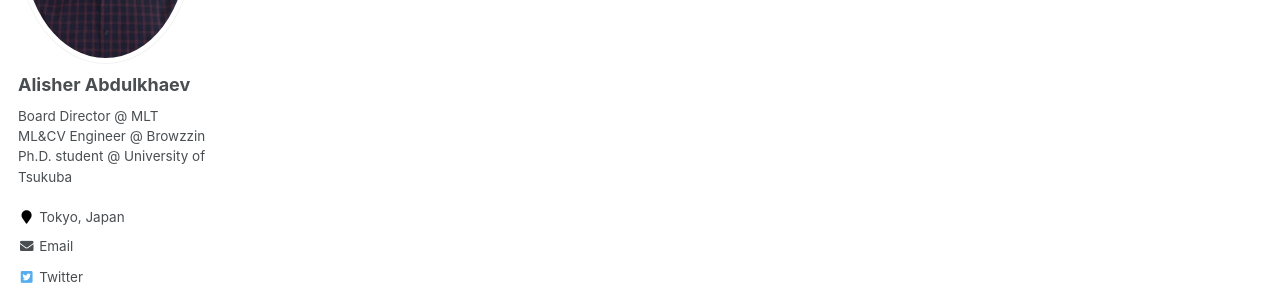
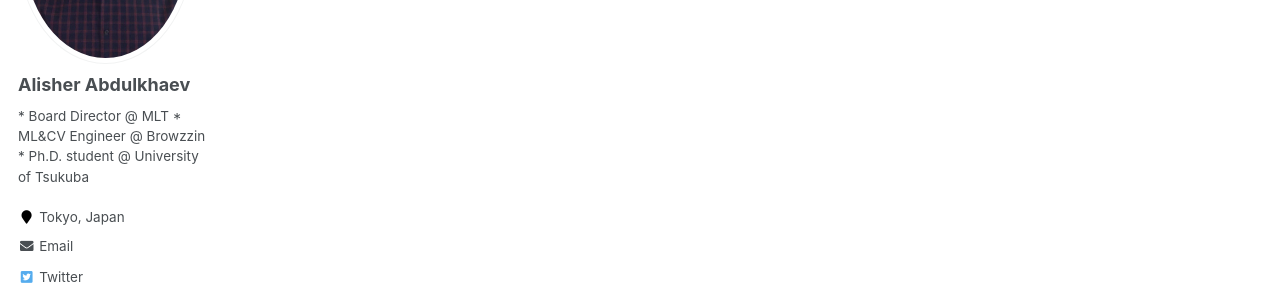
Before and after one commit to vivek37373/alisher-ai.github.io, a Jekyll site: the page built from _pages/about.md, in a window 1280 px wide. Shown: the part 283-583 px from the top of the page. Built offline with Jekyll 4.4.1, drawn with Linux system fonts in a browser that asks for light colours.

```diff
--- a/_config.yml
+++ b/_config.yml
@@ -10,10 +10,10 @@ locale                   : "en-US"
 title                    : "Alisher's Personal Webpage"
 title_separator          : "-"
 name                     : &name "Alisher Abdulkhaev"
-description              : &description >
-                                Board Director @ MLT
-                                ML&CV Engineer @ Browzzin
-                                Ph.D. student @ University of Tsukuba
+description              : &description |
+                                * Board Director @ MLT
+                                * ML&CV Engineer @ Browzzin
+                                * Ph.D. student @ University of Tsukuba
 url                      : https://alisher-ai.github.io # the base hostname & protocol for your site e.g. "https://mmistakes.github.io"
 baseurl                  : "" # the subpath of your site, e.g. "/blog"
 repository               : "alisher-ai/alisher-ai.github.io"
@@ -85,10 +85,10 @@ analytics:
 author:
   name             : "Alisher Abdulkhaev"
   avatar           : "profile.png"
-  bio              :  >
-                        Board Director @ MLT
-                        ML&CV Engineer @ Browzzin
-                        Ph.D. student @ University of Tsukuba
+  bio              :  |
+                      * Board Director @ MLT
+                      * ML&CV Engineer @ Browzzin
+                      * Ph.D. student @ University of Tsukuba
   location         : "Tokyo, Japan"
   employer         :
   pubmed           : # "https://www.ncbi.nlm.nih.gov/pubmed/?term=john+snow"
```
